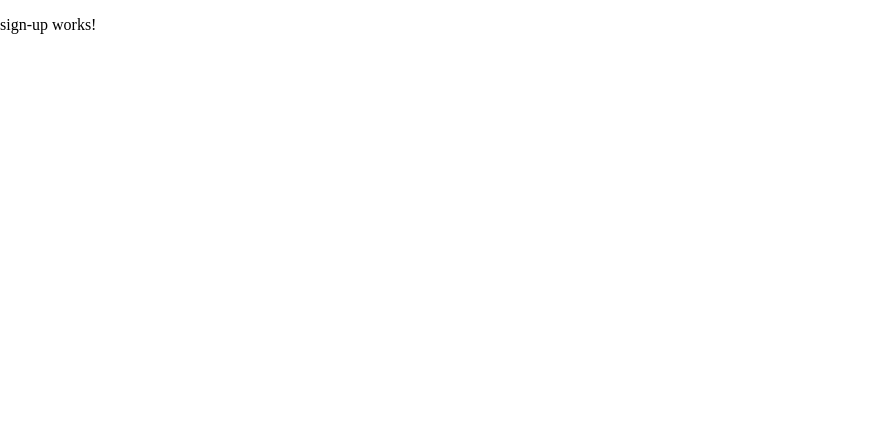
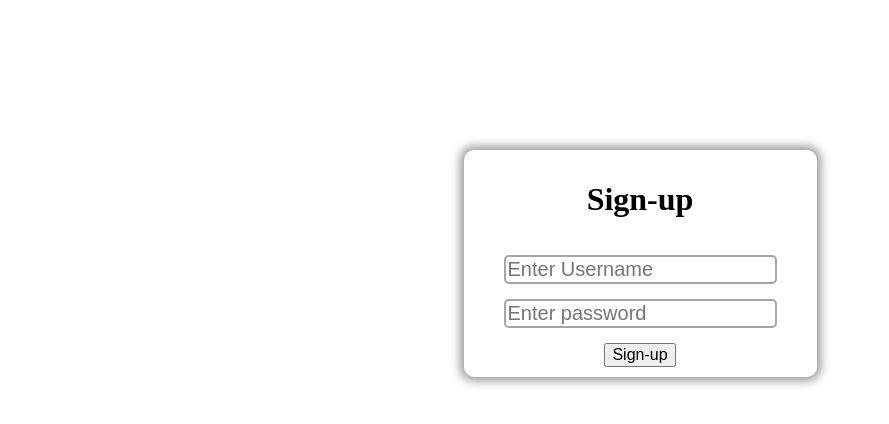
Before and after one commit to Msuf123/crud-angular-app-frontend, an Angular app: page /sign-up in a window 1280 px wide. Shown: the top 424 px of the page, without its empty margins (0-889 px from the left). Built offline with nearby package versions, Linux system fonts and the light colour scheme.

Commit message:
Made sign-up

```diff
--- a/src/app/components/sign-up/sign-up.component.css
+++ b/src/app/components/sign-up/sign-up.component.css
@@ -0,0 +1,34 @@
+.outerDiv{
+    box-shadow: 0px 0px 10px 4px rgb(156, 156, 156);
+    width: max-content;
+    padding: 10px 40px;
+    border-radius: 10px;
+    margin-top: 150px;
+}
+h1{
+    text-align: center;
+}
+form{
+    display: flex;
+    align-items: center;
+}
+form input{
+    font-size: 20px;
+    margin-top: 15px;
+    border: 2px solid rgb(165, 165, 165);
+    border-radius: 5px;
+}
+form button{
+    margin-top: 15px;
+    font-size: 16px;
+}
+
+:host{
+    display: flex;
+    justify-content: center;
+    align-items: start;
+    height: 100vh;
+
+    width: 100%;
+
+}
--- a/src/app/components/sign-up/sign-up.component.html
+++ b/src/app/components/sign-up/sign-up.component.html
@@ -1 +1,8 @@
-<p>sign-up works!</p>
+<div class="outerDiv">
+    <h1>Sign-up</h1>
+    <form>
+        <input placeholder="Enter Username">
+        <input placeholder="Enter password">
+        <button>Sign-up</button>
+    </form>
+</div>
```
